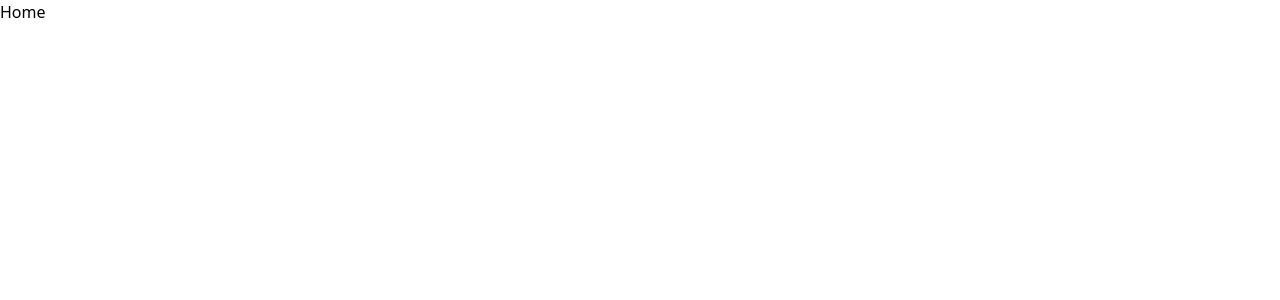
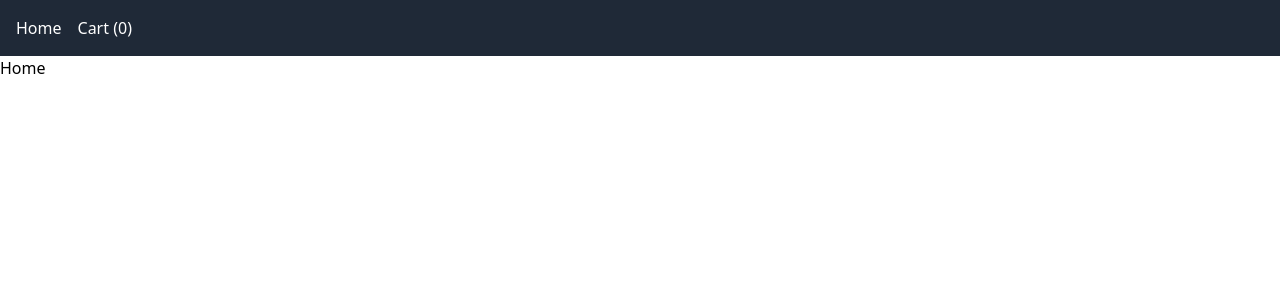
Before and after one commit to SinaAmini90/online-shop, a React (Create React App) app: page / in a window 1280 px wide. Shown: the top 300 px of the page. Built offline with nearby package versions, Linux system fonts and the light colour scheme.

Commit message:
create initial navbar component add it to app

```diff
--- a/src/App.tsx
+++ b/src/App.tsx
@@ -6,11 +6,13 @@ import NotFound from "./pages/NotFound";
 import ProductsList from "./pages/ProductsList";
 import "font-awesome/css/font-awesome.min.css";
 import Cart from "./pages/Cart";
+import Navbar from "./components/Navbar";
 
 const App: React.FC = () => {
   return (
     <Router>
       <div className="App">
+        <Navbar />
         <Routes>
           <Route path="/" element={<Home />} />
           <Route path="/user-details" element={<UserDetailsPage />} />
--- /dev/null
+++ b/src/components/Navbar.tsx
@@ -0,0 +1,21 @@
+import React from "react";
+import { NavLink } from "react-router-dom";
+import { useSelector } from "react-redux";
+import { RootState } from "../redux/store";
+
+const Navbar: React.FC = () => {
+  const cartItemsCount = useSelector(
+    (state: RootState) => state.cart.items.length
+  );
+
+  return (
+    <nav className="p-4 bg-gray-800 text-white">
+      <NavLink to="/" className="mr-4">
+        Home
+      </NavLink>
+      <NavLink to="/cart">Cart ({cartItemsCount})</NavLink>
+    </nav>
+  );
+};
+
+export default Navbar;
```
